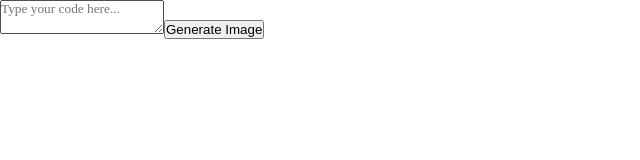
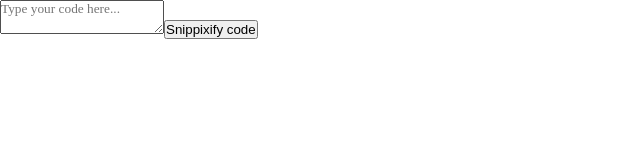
Before and after one commit to preetsuthar17/SnippiX, a Next.js app: page / in a window 1280 px wide. Shown: the top 160 px of the page, without its empty margins (0-640 px from the left). Built offline with nearby package versions, Linux system fonts and the light colour scheme.

Commit message:
Minor change

```diff
--- a/src/compoents/CodeEditor.js
+++ b/src/compoents/CodeEditor.js
@@ -1,4 +1,3 @@
-// components/CodeEditor.js
 import { useState } from 'react';
 
 export default function CodeEditor({ onCodeSubmit }) {
@@ -11,7 +10,7 @@
         onChange={(e) => setCode(e.target.value)}
         placeholder="Type your code here..."
       />
-      <button onClick={() => onCodeSubmit(code)}>Generate Image</button>
+      <button onClick={() => onCodeSubmit(code)}>Snippixify code</button>
     </div>
   );
 }
```
